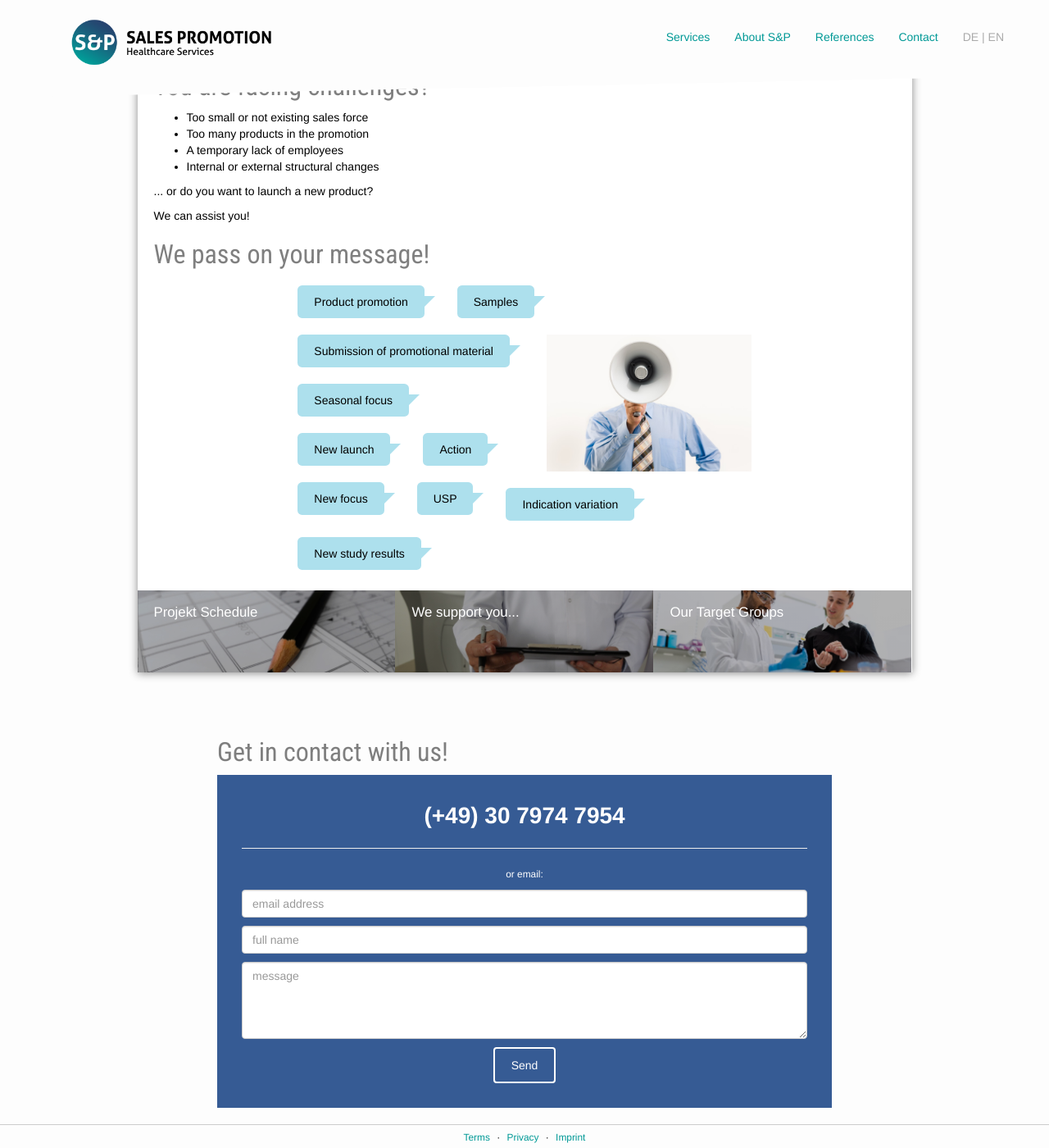
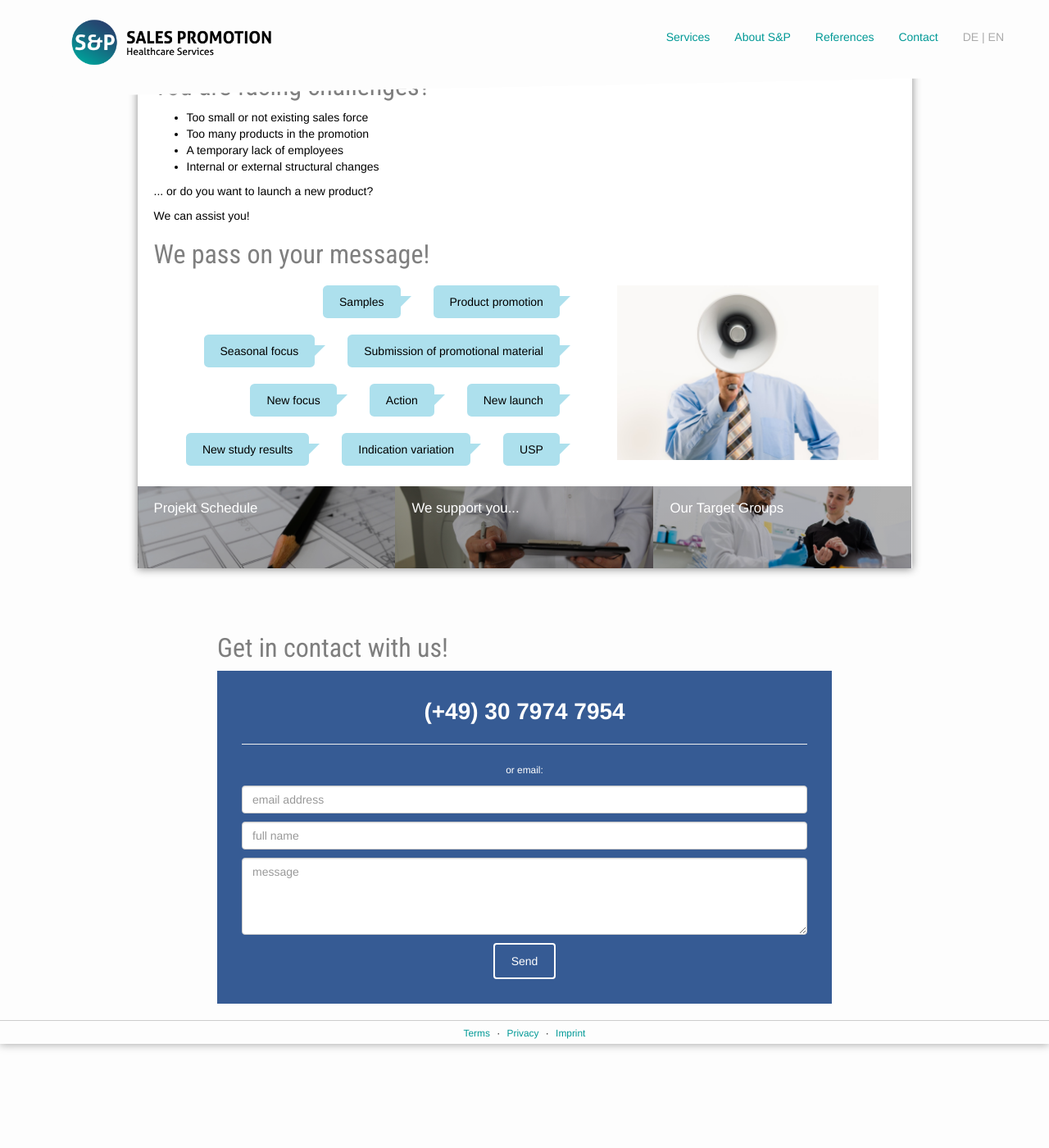
Before and after one commit to samlawski/sp-healthcare, a Jekyll site: the page built from en/solutions.html, in a window 1280 px wide and 1400 px high, scrolled down 605 px. Shown: the whole window at 82% size. Built offline with Jekyll 4.4.1, drawn with Linux system fonts in a browser that asks for light colours; nearby versions of some CDN libraries.

Commit message:
place speech bubbles next to the image

```diff
--- a/_sass/_pages.scss
+++ b/_sass/_pages.scss
@@ -45,11 +45,11 @@
 
   // PAGE: Lösungen
   .schlagworte {
-    img {
-      width: 290px;
-      margin: 0;
-      float: right;
-    }
+    // img {
+    //   width: 290px;
+    //   margin: 0;
+    //   float: right;
+    // }
   }
   .schlagwort {
     position: relative;
@@ -60,7 +60,8 @@
     background-color: $color-primary-light;
     border-radius: .4em;
 
-    float: left;
+    // float: left;
+    float: right;
   }
 
   .schlagwort:after {
--- a/en/solutions.html
+++ b/en/solutions.html
@@ -33,8 +33,8 @@ schlagworte:
 
 <h2>We pass on your message!</h2>
 
-<div class="row">
-  <div class="col-sm-8 col-sm-offset-2">
+<!-- <div class="row">
+  <div class="col-sm-10 col-sm-offset-1">
     <div class="schlagworte">
       {% for schlagwort in page.schlagworte %}
         {% if forloop.index == page.bild_position_nach_schlagwort %}
@@ -44,4 +44,16 @@ schlagworte:
       {% endfor %}
     </div>
   </div>
+</div> -->
+
+
+<div class="row">
+  <div class="col-sm-7">
+    {% for schlagwort in page.schlagworte %}
+        <div class="schlagwort">{{schlagwort}}</div>
+      {% endfor %}
+  </div>
+  <div class="col-sm-5">
+    <img src="/assets/images/megaphone.jpg" alt="Megaphon" class="editable img-responsive" />
+  </div>
 </div>
```
Also changed, not shown: loesungen.html (+13 -1 lines).
